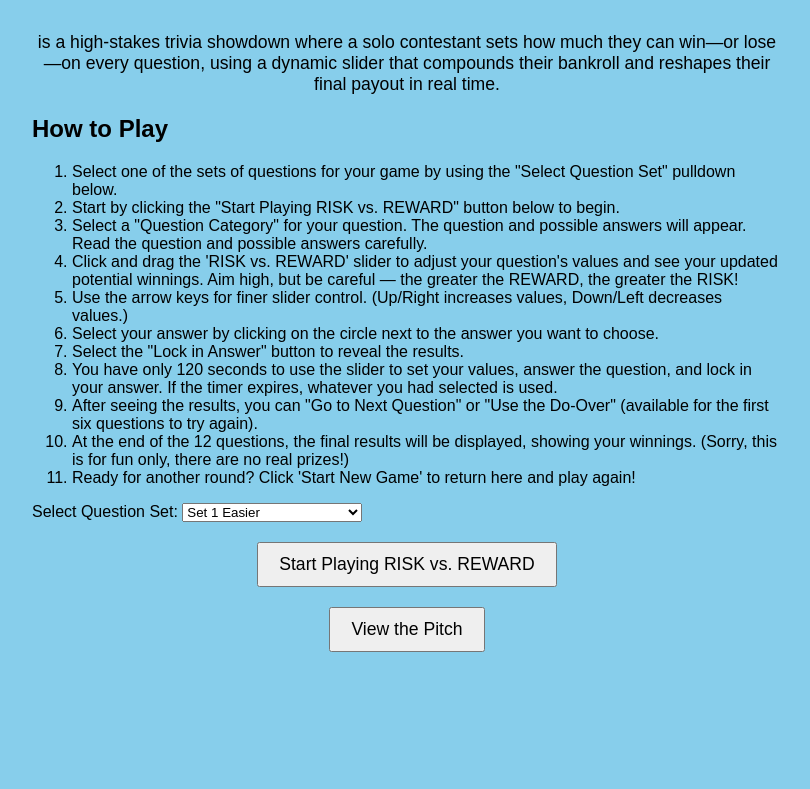
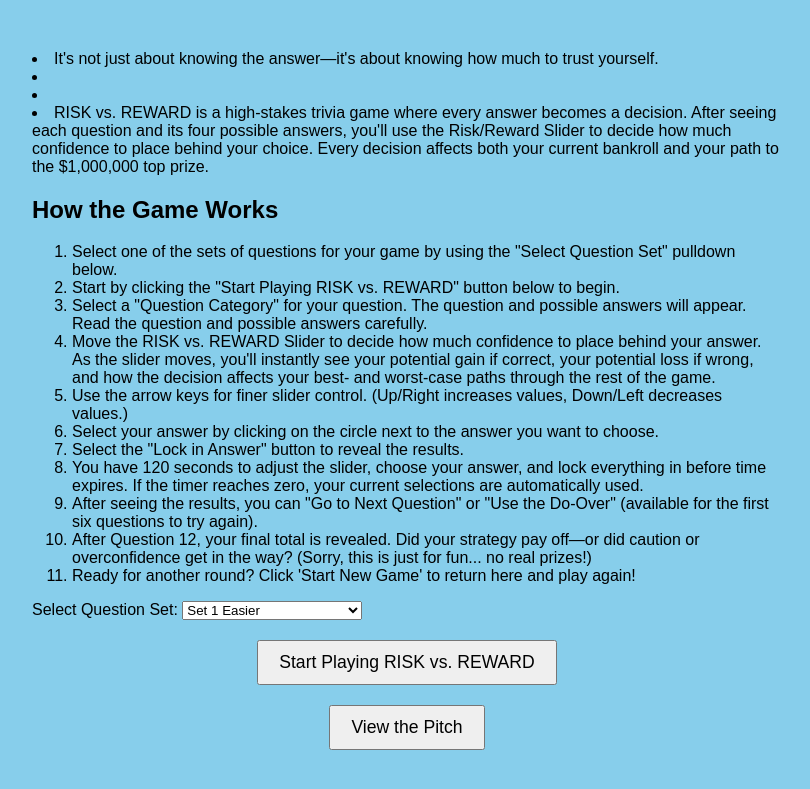
Before and after one commit to mikehardware/risk-vs-reward, a website: page risk-vs-reward/game.html in a window 1280 px wide. Shown: the part 79-868 px from the top of the page, without its empty margins (233-1043 px from the left). Before the commit the page ends 800 px from the top, so only its background shows below. Drawn offline with Linux system fonts and the light colour scheme.

Commit message:
updating instructions

```diff
--- a/risk-vs-reward/game.html
+++ b/risk-vs-reward/game.html
@@ -22,21 +22,24 @@
     </h1>
     <div class="container">
     <p class="game-description">
-      is a high-stakes trivia showdown where a solo contestant sets how much they can win—or lose—on every question, using a dynamic slider that compounds their bankroll and reshapes their final payout in real time.
+      <li>It's not just about knowing the answer—it's about knowing how much to trust yourself.</li>
+      <li>  </li>
+      <li>  </li>
+      <li>RISK vs. REWARD is a high-stakes trivia game where every answer becomes a decision. After seeing each question and its four possible answers, you'll use the Risk/Reward Slider to decide how much confidence to place behind your choice. Every decision affects both your current bankroll and your path to the $1,000,000 top prize.</li>
     </p>
 
-    <h2>How to Play</h2>
+    <h2>How the Game Works</h2>
     <ol>
       <li>Select one of the sets of questions for your game by using the "Select Question Set" pulldown below.</li>
       <li>Start by clicking the "Start Playing RISK vs. REWARD" button below to begin.</li>
       <li>Select a "Question Category" for your question. The question and possible answers will appear. Read the question and possible answers carefully.</li>
-      <li>Click and drag the 'RISK vs. REWARD' slider to adjust your question's values and see your updated potential winnings. Aim high, but be careful — the greater the REWARD, the greater the RISK!</li>
+      <li>Move the RISK vs. REWARD Slider to decide how much confidence to place behind your answer. As the slider moves, you'll instantly see your potential gain if correct, your potential loss if wrong, and how the decision affects your best- and worst-case paths through the rest of the game.</li>
       <li>Use the arrow keys for finer slider control. (Up/Right increases values, Down/Left decreases values.)</li>
       <li>Select your answer by clicking on the circle next to the answer you want to choose.</li>
       <li>Select the "Lock in Answer" button to reveal the results.</li>
-      <li>You have only 120 seconds to use the slider to set your values, answer the question, and lock in your answer. If the timer expires, whatever you had selected is used.</li>
+      <li>You have 120 seconds to adjust the slider, choose your answer, and lock everything in before time expires. If the timer reaches zero, your current selections are automatically used.</li>
       <li>After seeing the results, you can "Go to Next Question" or "Use the Do-Over" (available for the first six questions to try again).</li>
-      <li>At the end of the 12 questions, the final results will be displayed, showing your winnings. (Sorry, this is for fun only, there are no real prizes!)</li>
+      <li>After Question 12, your final total is revealed. Did your strategy pay off—or did caution or overconfidence get in the way? (Sorry, this is just for fun... no real prizes!)</li>
       <li>Ready for another round? Click 'Start New Game' to return here and play again!</li>
     </ol>
 
```
